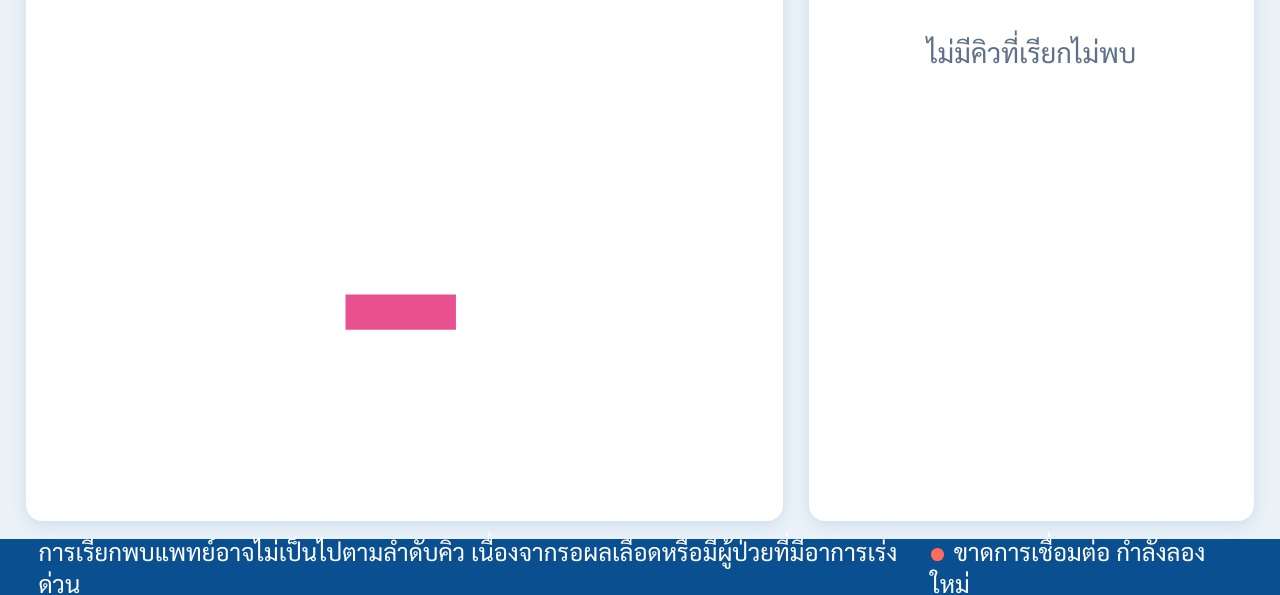
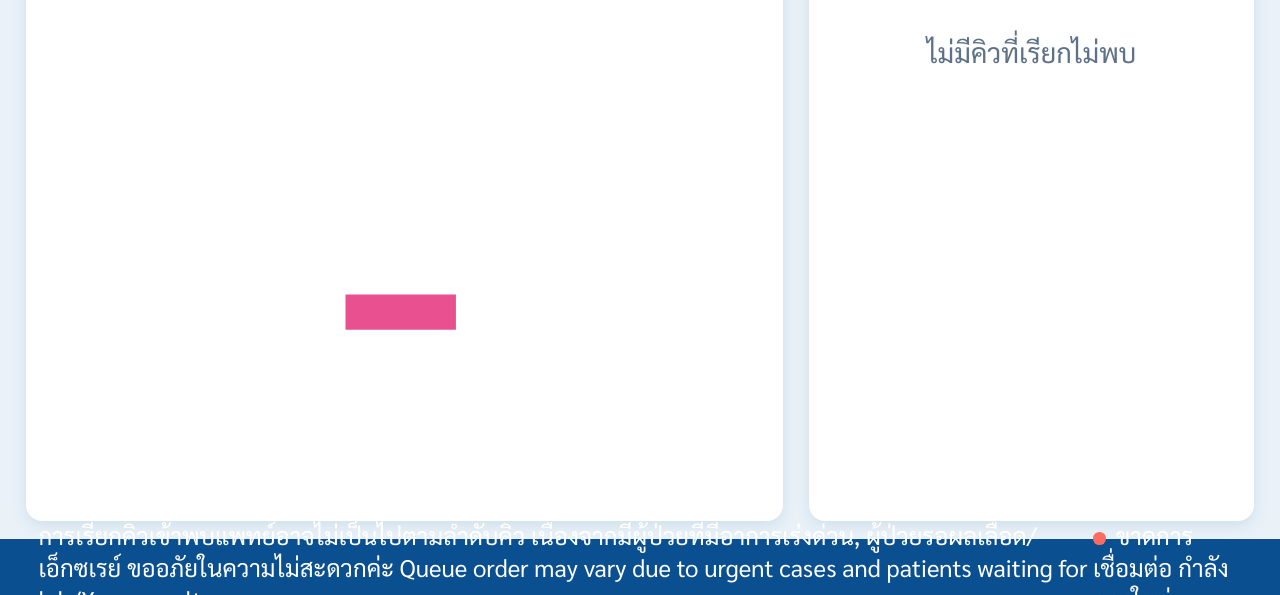
Before and after one commit to fammed-hub/queuemorning, a plain HTML site: page index.html in a window 1280 px wide. Shown: the part 205-800 px from the top of the page. Drawn offline with Linux system fonts and the light colour scheme.

Commit message:
Update index.html

```diff
--- a/index.html
+++ b/index.html
@@ -96,7 +96,7 @@ var SHEET_ID = sheetId(P.get("id")) || DEFAULT_SHEET_ID;
 var TAB = P.get("tab") || DEFAULT_TAB;
 var HOSPITAL_NAME = "ศูนย์การแพทย์กาญจนาภิเษก";   // ชื่อ รพ. ที่แสดงบนหัวจอ
 var DEPARTMENT = "แผนกเวชศาสตร์ครอบครัว";    // ชื่อแผนก/จุดบริการ
-var NOTICE = "การเรียกพบแพทย์อาจไม่เป็นไปตามลำดับคิว เนื่องจากรอผลเลือดหรือมีผู้ป่วยที่มีอาการเร่งด่วน";
+var NOTICE = "การเรียกคิวเข้าพบแพทย์อาจไม่เป็นไปตามลำดับคิว เนื่องจากมีผู้ป่วยที่มีอาการเร่งด่วน, ผู้ป่วยรอผลเลือด/เอ็กซเรย์ ขออภัยในความไม่สะดวกค่ะ Queue order may vary due to urgent cases and patients waiting for lab/X-ray results";
 var POLL_MS = 3000;                       // รีเฟรชทุก 3 วินาที
 var MISSED_SHOWN = 16;                    // จำนวนคิว "เรียกไม่พบ" สูงสุดที่แสดง (2 คอลัมน์ x 8 แถว)
 var S_MISSED = "เรียกไม่พบ";             // สถานะที่จะแสดงในช่องด้านขวา
```
